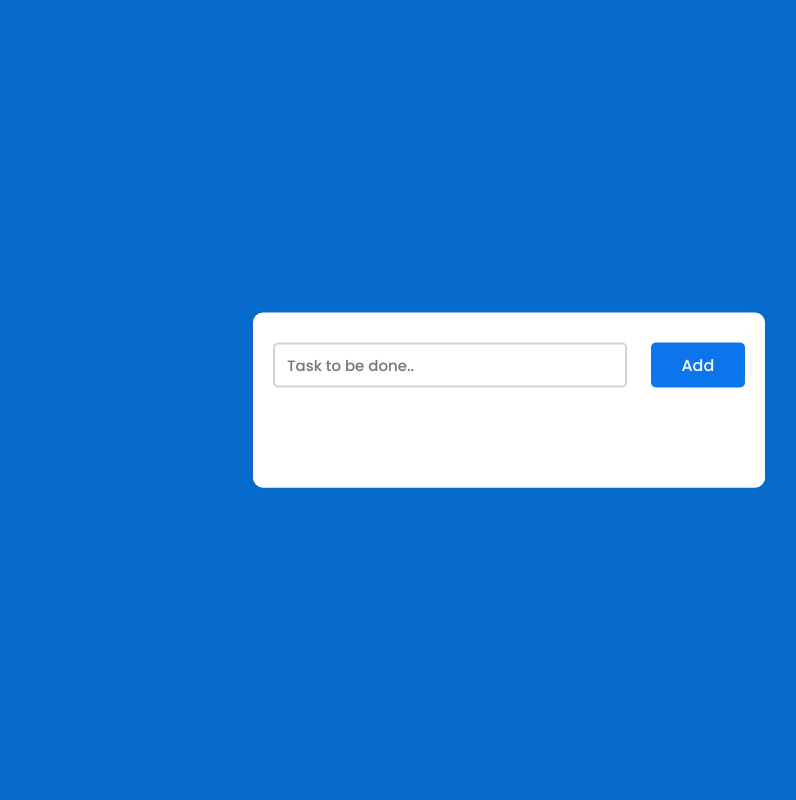
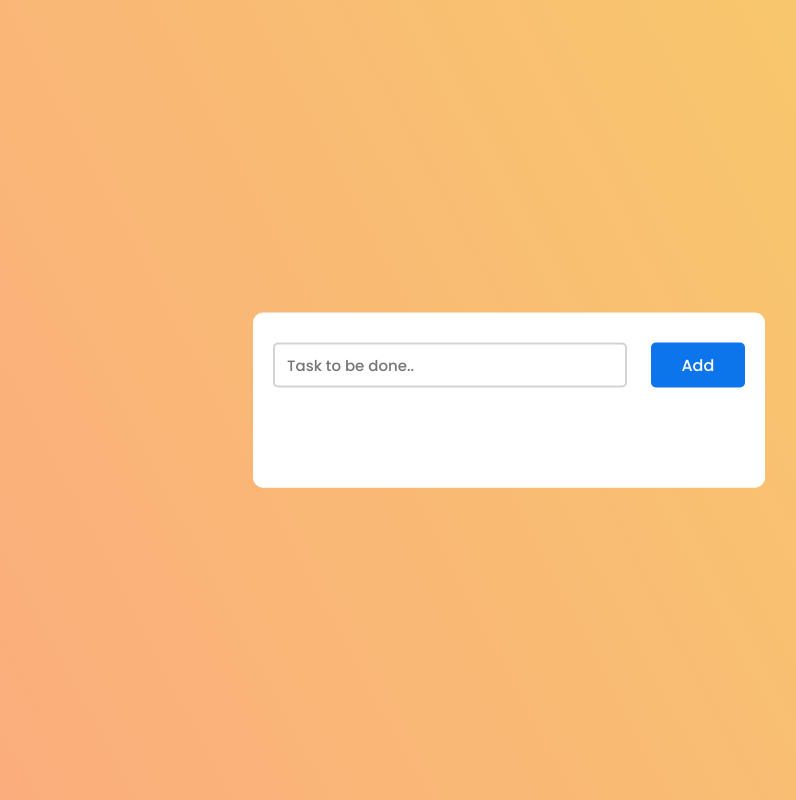
Before and after one commit to zoelabbb/todolist, a website: page index.html in a window 1280 px wide. Shown: the whole page, without its empty margins (131-927 px from the left). Drawn offline with Linux system fonts and the light colour scheme.

Commit message:
New Update via CodeSandbox

```diff
--- a/assets/css/style.css
+++ b/assets/css/style.css
@@ -7,7 +7,8 @@
 }
 body {
   height: 100vh;
-  background: #066acd;
+  background-color: #fbab7e;
+  background-image: linear-gradient(62deg, #fbab7e 0%, #f7ce68 100%);
 }
 .container {
   width: 40%;
```
Also changed, not shown: package.json (+3 -7 lines).
